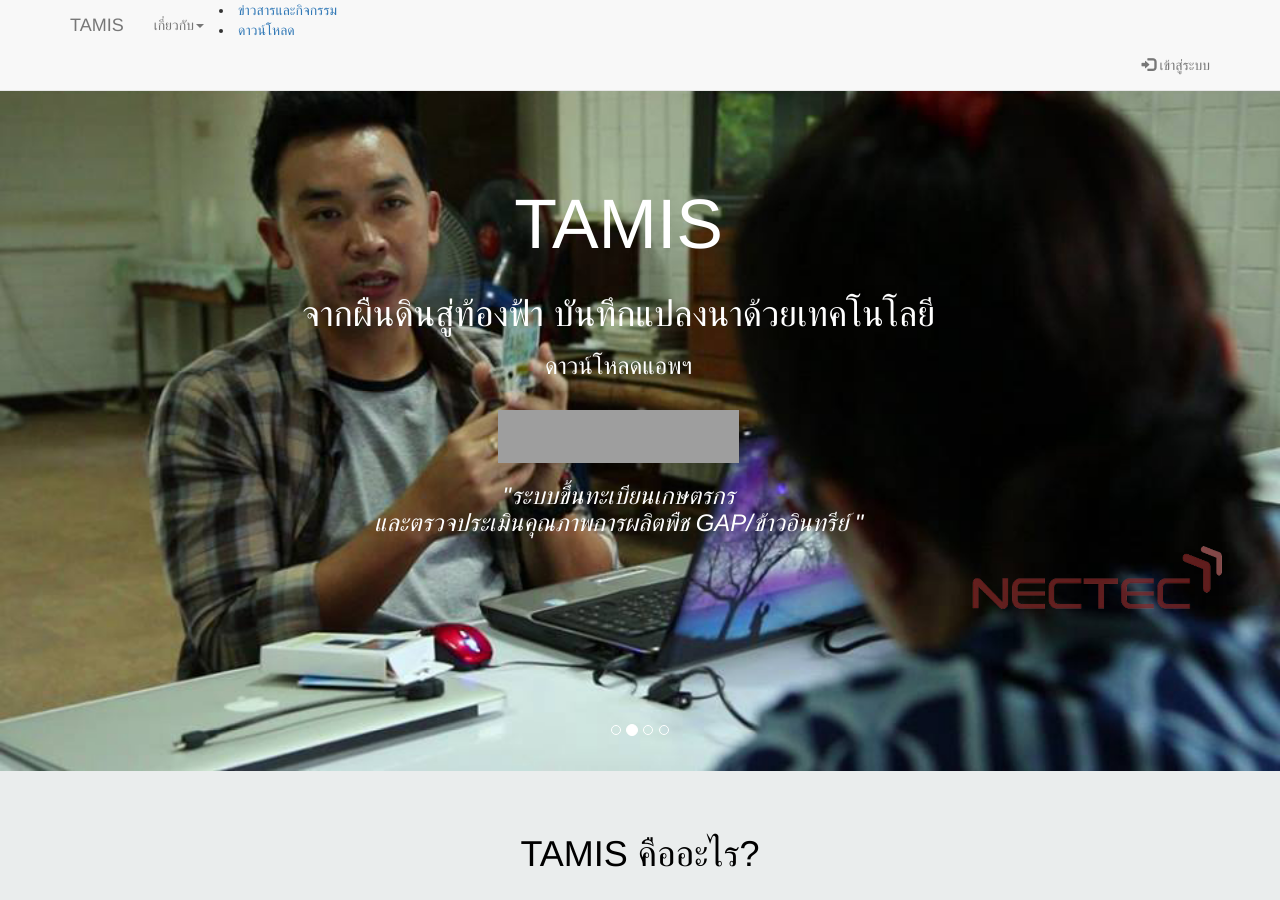
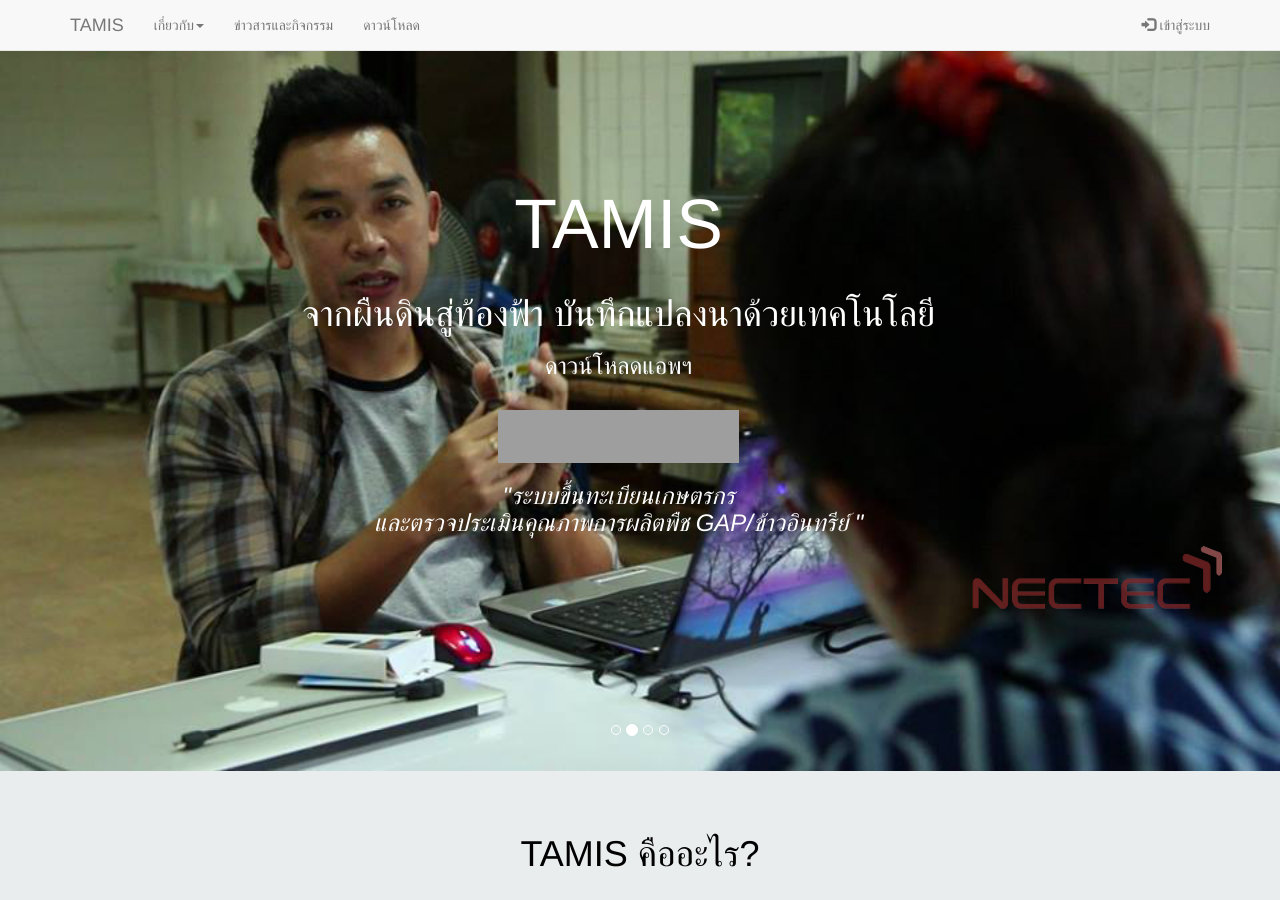
Before and after one commit to Acherrylp/Acherry.github.io, a Jekyll site: the page built from index.html, in a window 1280 px wide and 900 px high. Built offline with Jekyll 4.4.1, drawn with Linux system fonts in a browser that asks for light colours; nearby versions of some CDN libraries; grey boxes are pictures that could not be loaded.

Commit message:
แก้ tag error

```diff
--- a/_includes/header.html
+++ b/_includes/header.html
@@ -29,12 +29,8 @@
           <li class="nav1"><a href="#statics">จำนวนสถิติ</a></li>
         </ul>
       </li>
-      <li class="dropdown nav1">
-
-    </ul>
-    </li>
-    <li class="nav1"><a href="https://acherrylp.github.io/news">ข่าวสารและกิจกรรม</a></li>
-    <li class="nav1"><a href="https://acherrylp.github.io/downloads">ดาวน์โหลด</a></li>
+      <li class="nav1"><a href="https://acherrylp.github.io/news">ข่าวสารและกิจกรรม</a></li>
+      <li class="nav1"><a href="https://acherrylp.github.io/downloads">ดาวน์โหลด</a></li>
     </ul>
     <ul class="nav nav1 navbar-nav navbar-right">
       <li ><a href="http://www.tamis.in.th"><span class="glyphicon glyphicon-log-in"></span> เข้าสู่ระบบ</a></li>
```
